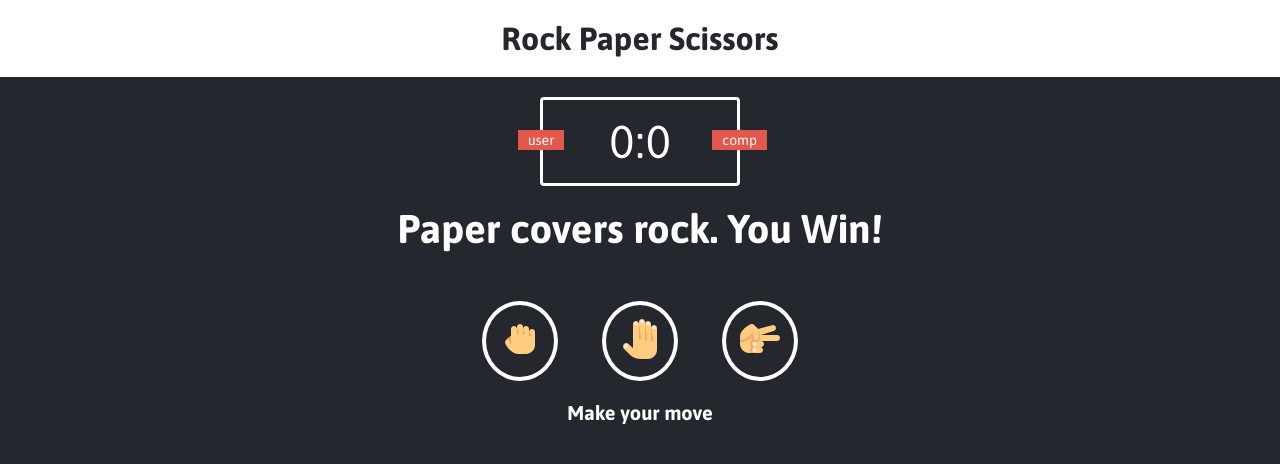
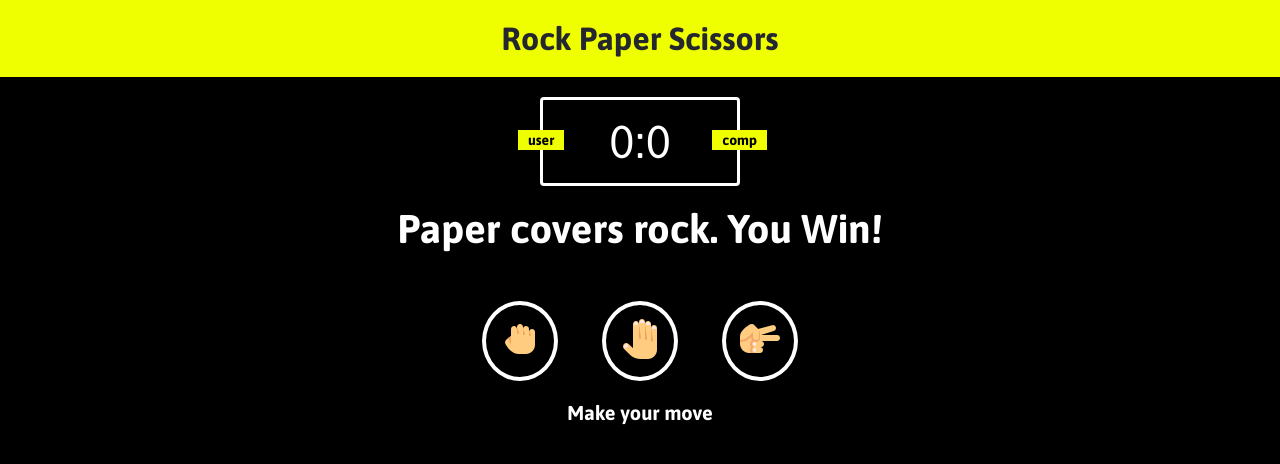
Before and after one commit to septynade/rps, a plain HTML site: page index.html in a window 1280 px wide. Drawn offline with Linux system fonts and the light colour scheme.

Commit message:
Add files via upload

```diff
--- a/style.css
+++ b/style.css
@@ -5,10 +5,10 @@
     box-sizing: border-box;
 }
 body {
-    background-color: #24272e;
+    background-color: #000000;
 }
 header {
-    background: white;
+    background: #F0FF00;
     padding: 20px;
 }
 header > h1 {
@@ -29,8 +29,9 @@ header > h1 {
     position: relative;
 }
 .badge {
-    background: #e2584d;
-    color: white;
+    background: #F0FF00;
+    color: black;
+    font-weight: bold;
     font-size: 14px;
     padding: 2px 10px;
     font-family: Asap, sans-serif;
```
